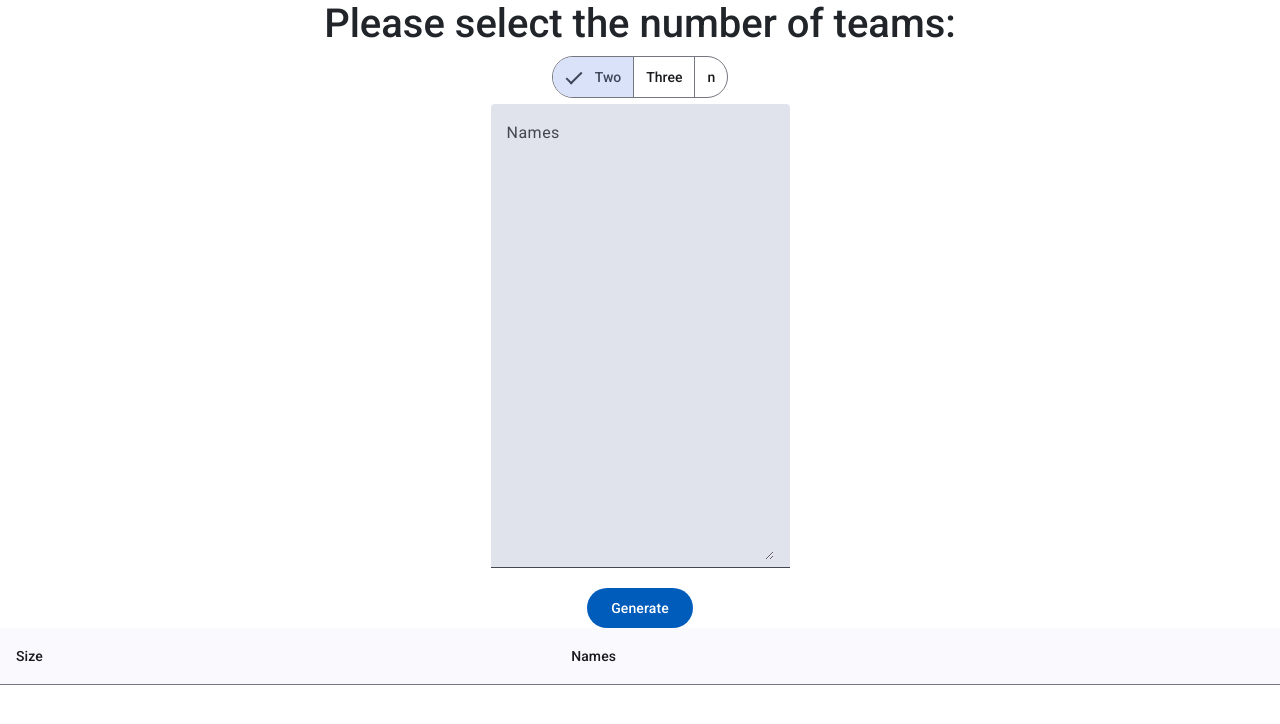
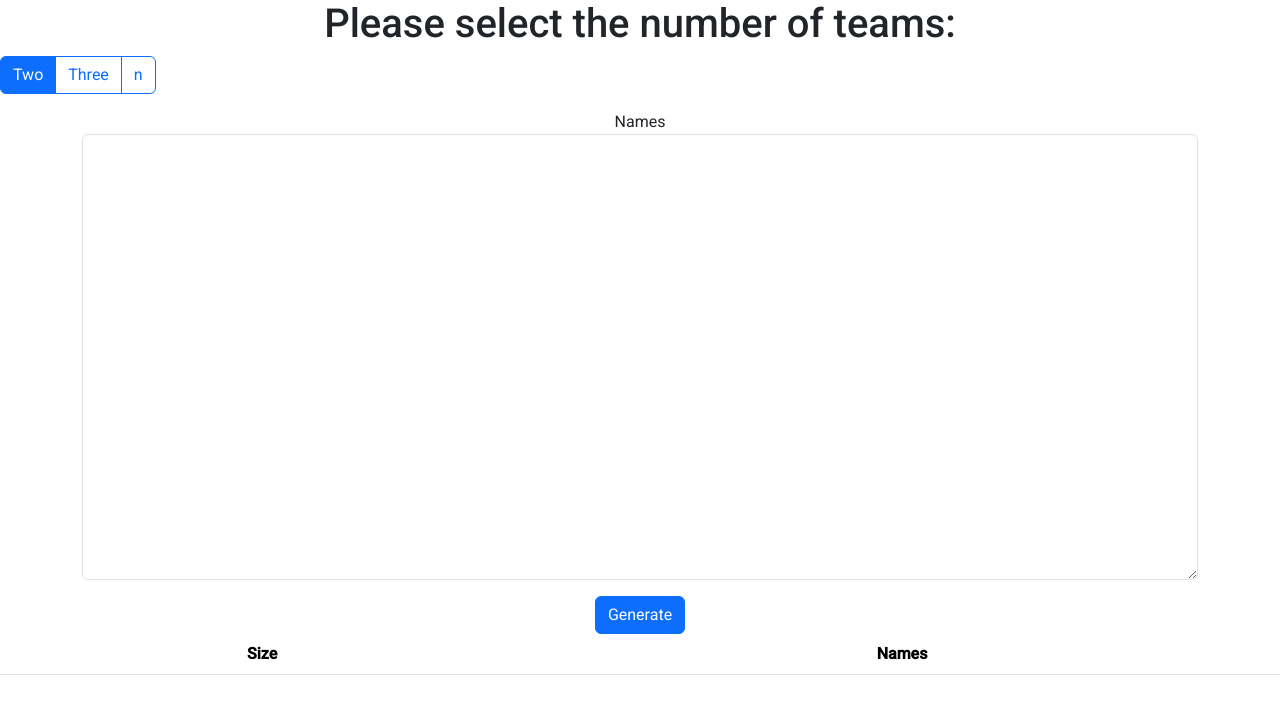
Before and after one commit to 3Int/vb, an Angular app: page / in a window 1280 px wide. Shown: the top 724 px of the page. Built offline with nearby package versions, Linux system fonts and the light colour scheme.

Commit message:
replace angular material components with bootstrap

```diff
--- a/package.json
+++ b/package.json
@@ -7,6 +7,7 @@
     "build": "ng build",
     "watch": "ng build --watch --configuration development",
     "test": "ng test",
+    "serve": "ng serve --host 0.0.0.0 --port 4200",
     "serve:ssr:vb": "node dist/vb/server/server.mjs"
   },
   "private": true,
--- a/src/app/app.component.html
+++ b/src/app/app.component.html
@@ -2,61 +2,59 @@
   *{
     text-align: center;
   }
-  mat-button-toggle-group{
-    margin-bottom: 6px;
-  }
-  #nTeamsText{
-    margin-left: 6px;
-  }
 </style>
 <main class="main">
-  <mat-grid-list cols="1">
+  <div class="text-center">
     <h1>Please select the number of teams:</h1>
-  <div class="nTeams">
-  <!--TODO add default selection-->
-  <mat-button-toggle-group id="numTeamsSelector"
-    value="2"
-    (change)="onNumTeamsSelector($event)"
-    >
-    <mat-button-toggle value="2">Two</mat-button-toggle>
-    <mat-button-toggle value="3">Three</mat-button-toggle>
-    <mat-button-toggle value="n">n</mat-button-toggle>
-  </mat-button-toggle-group>
-  <mat-form-field *ngIf="numTeamsSelectorValue === 'n'" id="nTeamsText" >
-    <mat-label>n Teams</mat-label>
-    <input matInput type="number" pattern="\d*" [(ngModel)]="nTeamsValue">
-  </mat-form-field>
+  <div class="btn-toolbar mb-3" role="toolbar">
+  <div class="btn-group" id="numTeamsSelector" role="group"
+    value="2">
+    <input value="2" [(ngModel)]="numTeamsSelectorValue" type="radio" class="btn-check" name="btnradio" id="btnradio1" autocomplete="off" checked>
+    <label class="btn btn-outline-primary" for="btnradio1">Two</label>
+
+    <input value="3" [(ngModel)]="numTeamsSelectorValue" type="radio" class="btn-check" name="btnradio" id="btnradio2" autocomplete="off">
+    <label class="btn btn-outline-primary" for="btnradio2">Three</label>
+
+    <input value="n" [(ngModel)]="numTeamsSelectorValue" type="radio" class="btn-check" name="btnradio" id="btnradio3" autocomplete="off">
+    <label class="btn btn-outline-primary" for="btnradio3">n</label>
+  </div>
+  <div *ngIf="numTeamsSelectorValue === 'n'" id="nTeamsText" >
+    <label for="nTeamsField">n Teams</label>
+    <input type="number" pattern="\d*" [(ngModel)]="nTeamsValue" id="nTeamsField" class="form-control" >
+  </div>
 </div>
-<div>
-  <mat-form-field>
-    <mat-label>Names</mat-label>
-    <textarea matInput
+  <form>
+    <div class="container">
+    <label for="playerNames">Names</label>
+    <textarea class="form-control mb-3"
       rows="18"
       cols="30"
       style="text-align: left;"
       #playerNames
+      id="playerNames"
       ></textarea>
-  </mat-form-field>
-</div>
-  <button mat-flat-button (click)="onButtonGenerate(playerNames.value)">Generate</button>
+    </div>
+  <button type="button" (click)="onButtonGenerate(playerNames.value)" class="btn btn-primary">Generate</button>
 
-  <!--TODO populate with ngFor? extract list items as component? use table instead of list?-->
-  <table mat-table [dataSource]="teamsArray">
-    <ng-container matColumnDef="teamCount">
-      <th mat-header-cell *matHeaderCellDef>Size</th>
-      <td mat-cell *matCellDef="let element">{{element.length}}</td>
-    </ng-container>
-
-    <ng-container matColumnDef="teamNames">
-      <th mat-header-cell *matHeaderCellDef>Names</th>
-      <td mat-cell *matCellDef="let element">{{element}}</td>
-    </ng-container>
-
-    <tr mat-header-row *matHeaderRowDef="displayedColumns"></tr>
-    <tr mat-row *matRowDef="let row; columns: displayedColumns;"></tr>
+  </form>
+  <table class="table table-striped">
+    <thead>
+      <tr>
+        <th scope="col">Size</th>
+        <th scope="col">Names</th>
+      </tr>
+    </thead>
+    <tbody>
+      @for (team of teamsArray; track $index) {
+        <tr>
+          <td>{{ team.length | number }}</td>
+          <td>{{ team }}</td>
+        </tr>
+      }
+    </tbody>
   </table>
 
-  </mat-grid-list>
+</div>
 </main>
 
 <router-outlet />
--- a/src/app/app.component.ts
+++ b/src/app/app.component.ts
@@ -1,17 +1,13 @@
 import { Component } from '@angular/core';
 import { FormsModule } from '@angular/forms';
 import { RouterOutlet } from '@angular/router';
-import {MatButtonToggleChange, MatButtonToggleModule} from '@angular/material/button-toggle';
-import {MatButtonModule} from '@angular/material/button';
-import {MatInputModule} from '@angular/material/input';
-import {MatFormFieldModule} from '@angular/material/form-field';
-import {MatTableModule} from '@angular/material/table';
-import {MatGridListModule} from '@angular/material/grid-list';
+import { NgbModule } from '@ng-bootstrap/ng-bootstrap';
+
 import { CommonModule } from '@angular/common';
 
 @Component({
   selector: 'app-root',
-  imports: [RouterOutlet, MatButtonToggleModule, MatButtonModule, MatInputModule, MatFormFieldModule, MatTableModule, MatGridListModule, CommonModule, FormsModule],
+  imports: [NgbModule, RouterOutlet, CommonModule, FormsModule],
   templateUrl: './app.component.html',
   styleUrl: './app.component.less'
 })
@@ -22,10 +18,6 @@ export class AppComponent {
   nTeamsValue = "4";
   teamsArray: string[][] = [];
   displayedColumns = ["teamCount", "teamNames"];
-
-  onNumTeamsSelector(event: MatButtonToggleChange): void{
-    this.numTeamsSelectorValue = event.value;
-  }
 
   onButtonGenerate(textinput: string): void{
     if(this.numTeamsSelectorValue === 'n'){
```
